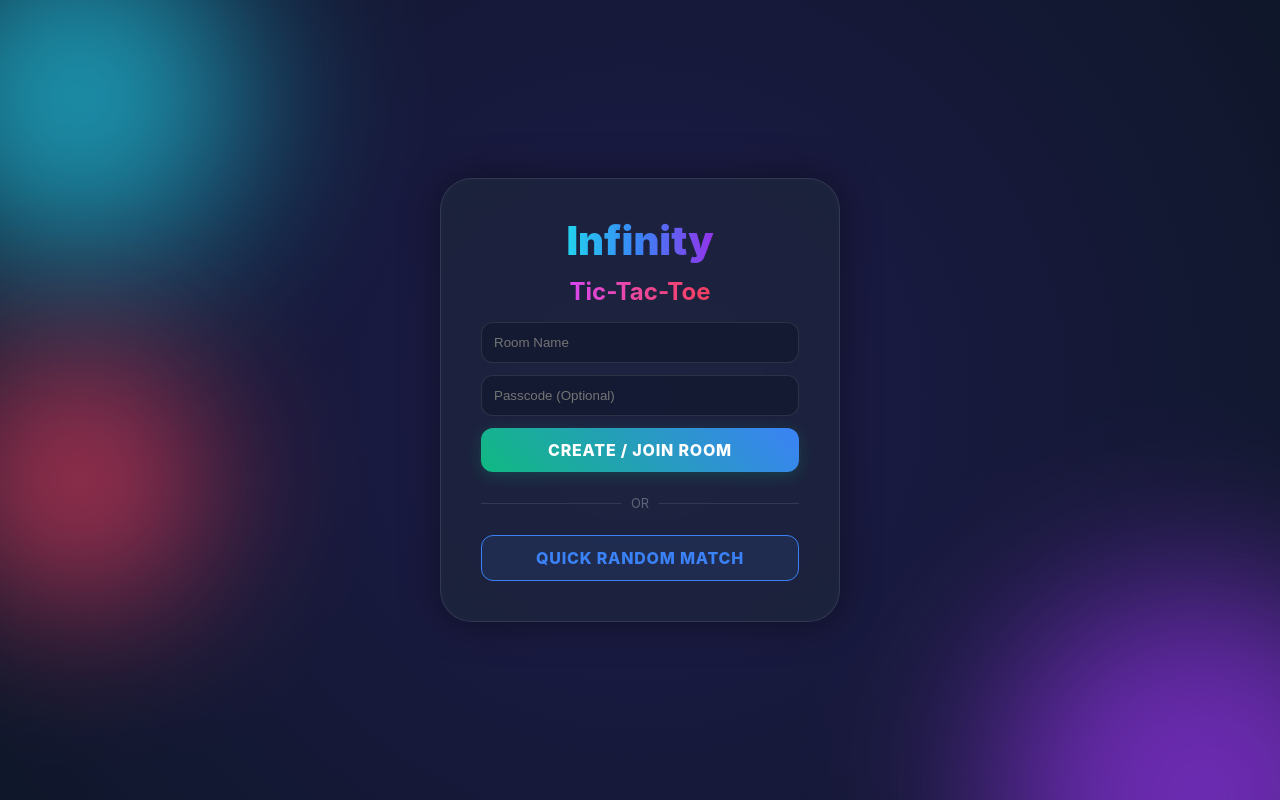
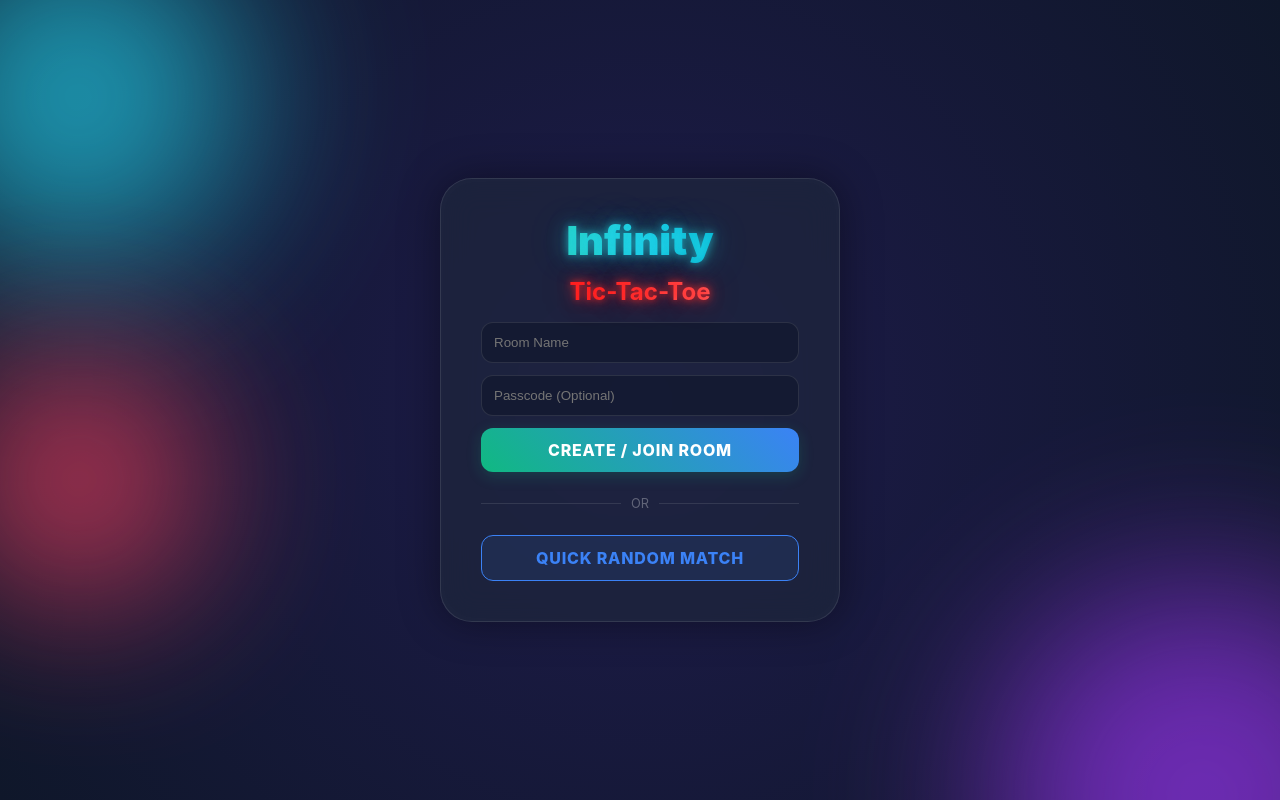
Before and after one commit to Sandbox-AceBorja/infinity-tictactoe, a React (Vite) app: page / in a window 1280 px wide. Built offline with nearby package versions, Linux system fonts and the light colour scheme; no server answers.

Commit message:
updated the color glow

```diff
--- a/src/App.css
+++ b/src/App.css
@@ -43,23 +43,42 @@ body {
 }
 
 /* 3. MODERN GRADIENT TYPOGRAPHY */
-.title-amazing, .gradient-text-amazing {
-  background: linear-gradient(to right, #22d3ee, #3b82f6, #9333ea);
+.title-amazing,
+.gradient-text-amazing {
+  background: linear-gradient(90deg, #2dd4bf, #22d3ee, #06b6d4);
   -webkit-background-clip: text;
   -webkit-text-fill-color: transparent;
+  background-clip: text;
+
   font-size: 2.5rem;
   font-weight: 900;
   margin: 0;
+
+  /* glow effect */
+  text-shadow:
+    0 0 8px rgba(34, 211, 238, 0.6),
+    0 0 20px rgba(45, 212, 191, 0.4),
+    0 0 40px rgba(6, 182, 212, 0.3);
 }
 
-.title-stunning, .gradient-text-stunning {
-  background: linear-gradient(to right, #d946ef, #ec4899, #f43f5e);
+.title-stunning,
+.gradient-text-stunning {
+  background: linear-gradient(90deg, #ff1f1f, #ff3b3b, #ff6b6b);
   -webkit-background-clip: text;
   -webkit-text-fill-color: transparent;
+  background-clip: text;
+
   font-size: 1.5rem;
   font-weight: 700;
   margin-bottom: 1rem;
+
+  /* bright red glow */
+  text-shadow:
+    0 0 6px rgba(255, 31, 31, 0.7),
+    0 0 14px rgba(255, 59, 59, 0.6),
+    0 0 28px rgba(255, 31, 31, 0.5);
 }
+
 
 /* 4. NEON GAME BOARD */
 .board {
```
